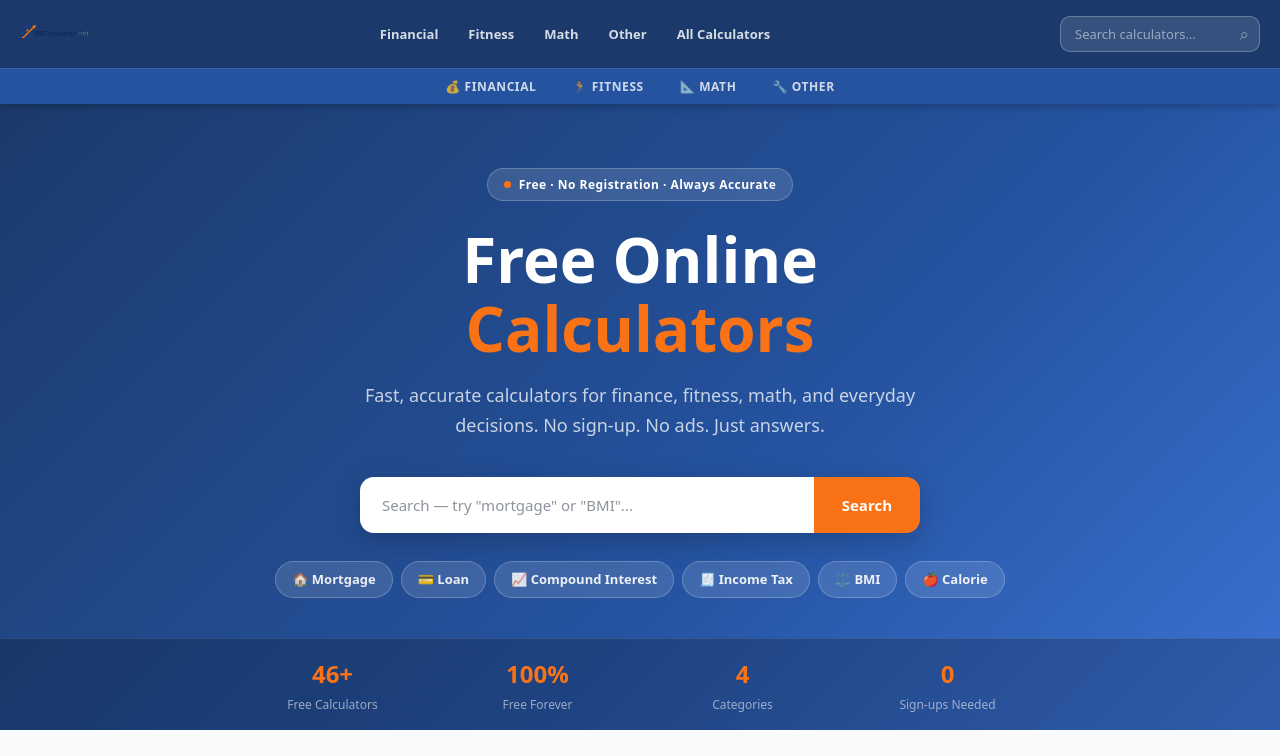
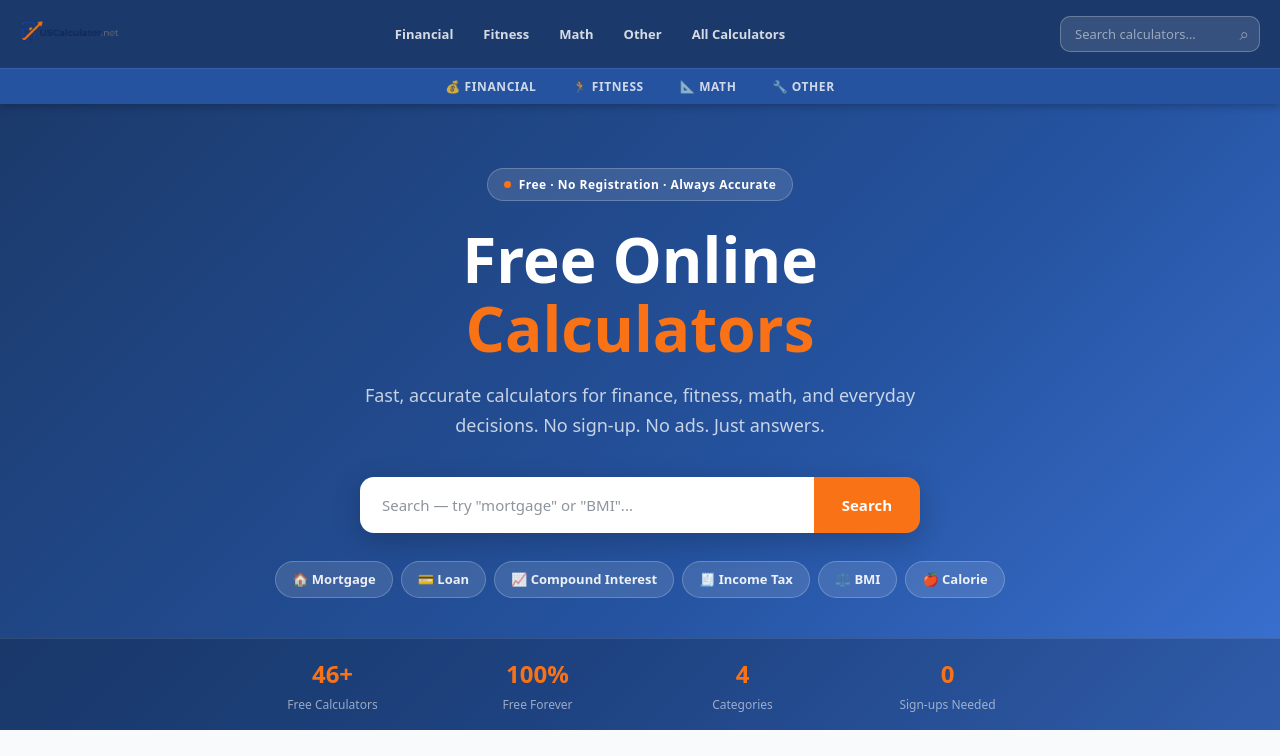
Before and after one commit to AssadAiDeveloper/uscalculator, a Next.js app: page / in a window 1280 px wide. Shown: the top 756 px of the page. Built offline with nearby package versions, Linux system fonts and the light colour scheme.

Commit message:
fix: transparent logo background

```diff
--- a/components/layout/Header.tsx
+++ b/components/layout/Header.tsx
@@ -47,7 +47,7 @@ export default function Header() {
             width={180}
             height={54}
             priority
-            style={{ height: 70, width: "auto", maxWidth: 200 }}
+            style={{ height: 100, width: "auto", maxWidth: 350}}
           />
         </Link>
 
```
